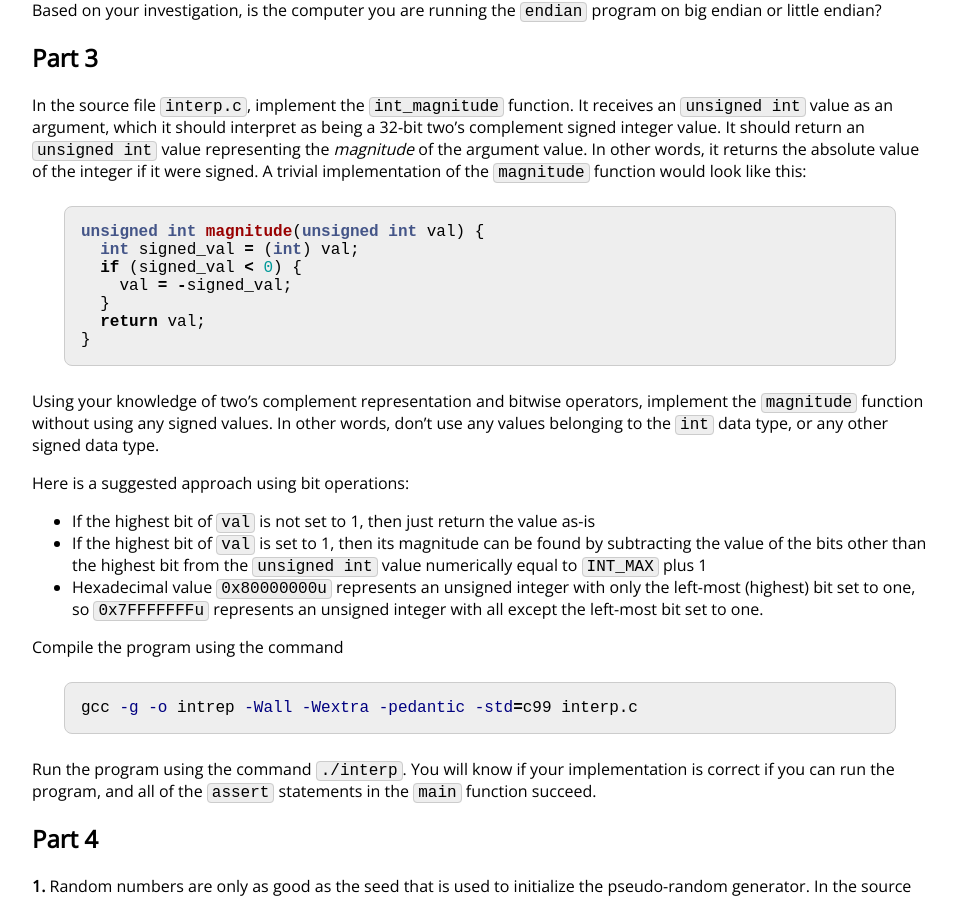
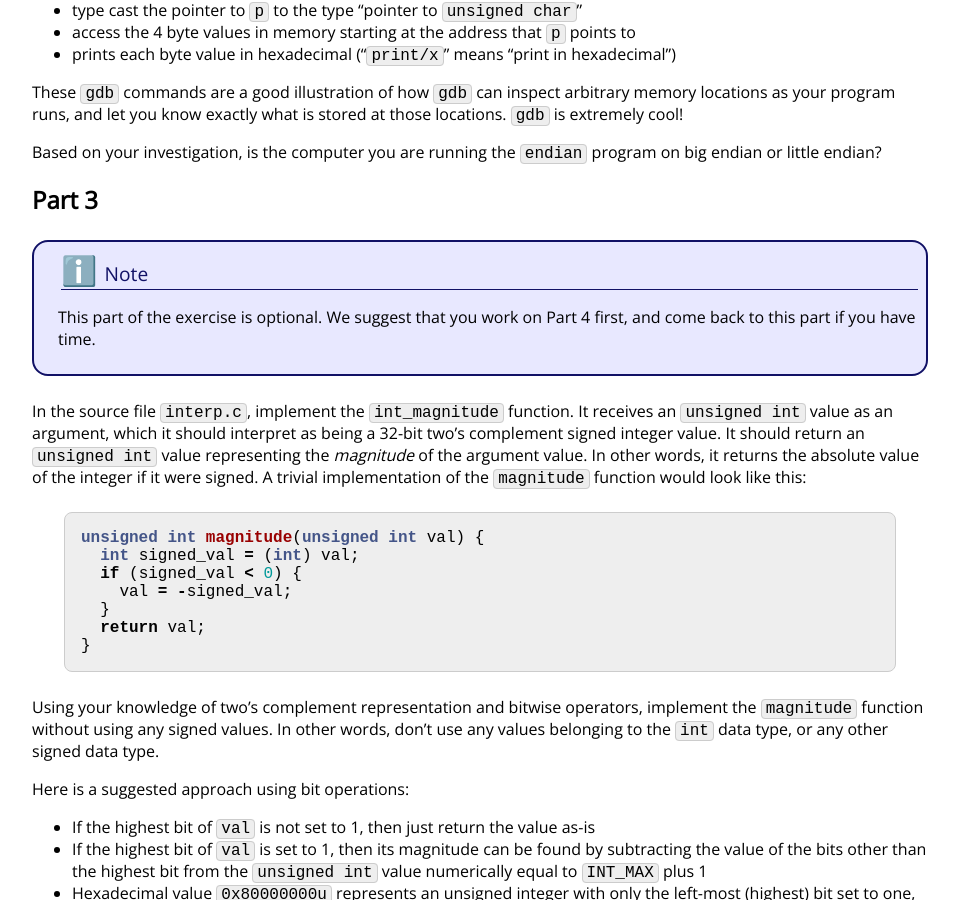
Before and after one commit to jhu-ip/cs220-s22, a Jekyll site: the page built from exercise/ex15.md, in a window 1280 px wide and 900 px high, scrolled down 2139 px. Shown: the whole window, without its empty margins (160-1119 px from the left). Built offline with Jekyll 4.4.1, drawn with Linux system fonts in a browser that asks for light colours; some web fonts are replaced; some of the changed text lies outside the part shown.

Commit message:
make part 3 optional

```diff
--- a/exercise/ex15.md
+++ b/exercise/ex15.md
@@ -39,6 +39,15 @@ Pull the starter code for this exercise from the public repo by taking the follo
 2.	Confirm that you can see the template files for today’s exercise by typing `ls exercises/ex15` — you should see the files `endian.c`, `interp.c` and `random.c`.
 
 3.	Navigate to your personal repo for the course and make a directory for today's exercise. Copy all of the C source files (`*.c`) from the public class repository (in the `/exercises/ex15/` directory) to your personal repo's directory for this exercise.
+
+<div class='admonition info'>
+<div class='title'>Note</div>
+<div class='content'>
+<p>
+Parts 2–4 comprise the learning activities in this exercise.
+Note that Part 3 is optional.</p>
+</div>
+</div>
 
 ## Part 2
 
@@ -108,6 +117,14 @@ on big endian or little endian?
 
 
 ## Part 3
+
+<div class='admonition info'>
+<div class='title'>Note</div>
+<div class='content'>
+<p>This part of the exercise is optional. We suggest that you work on
+Part 4 first, and come back to this part if you have time.</p>
+</div>
+</div>
 
 In the source file `interp.c`, implement the `int_magnitude` function.
 It receives an `unsigned int` value as an argument, which it should interpret as being
```
